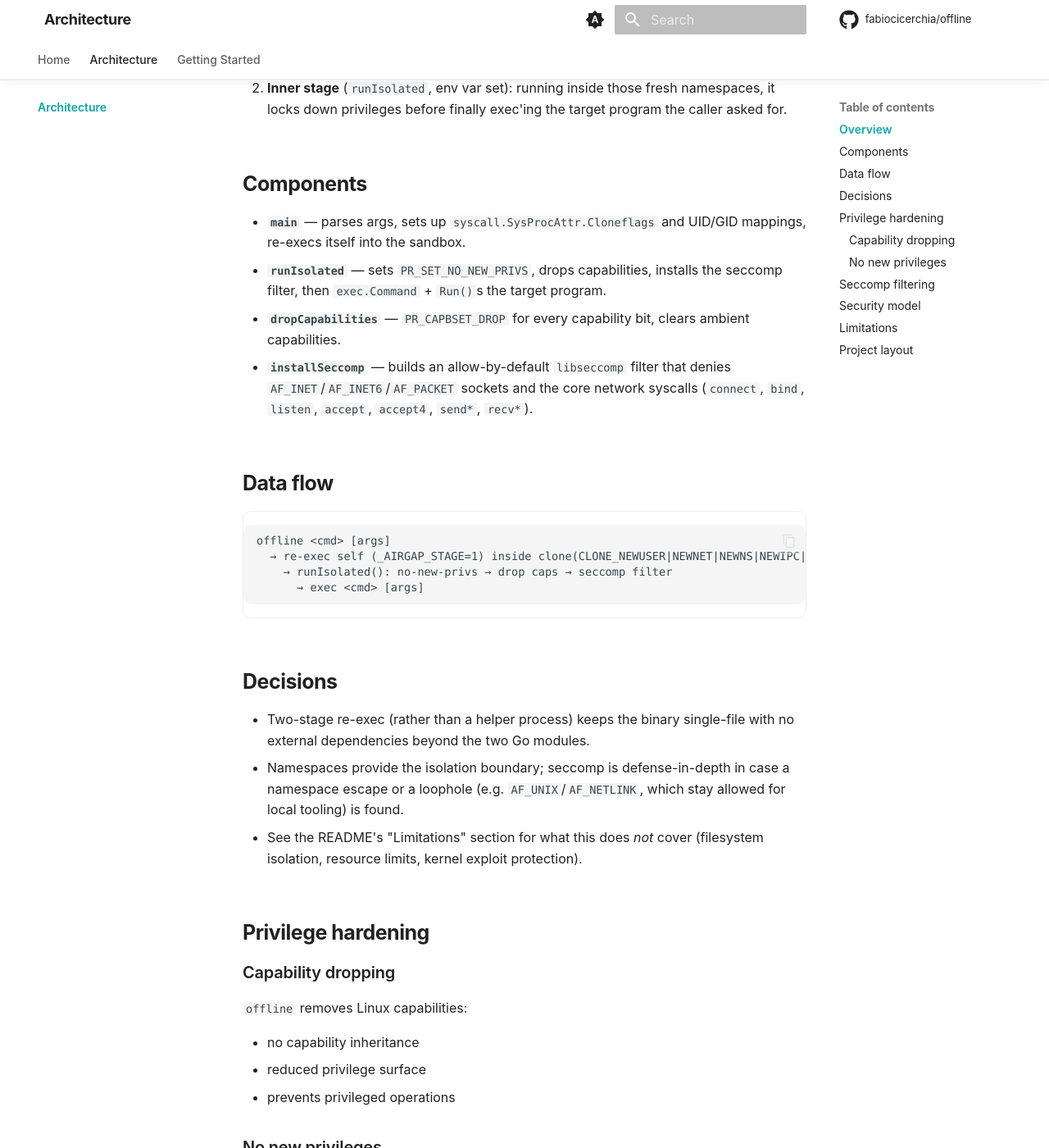
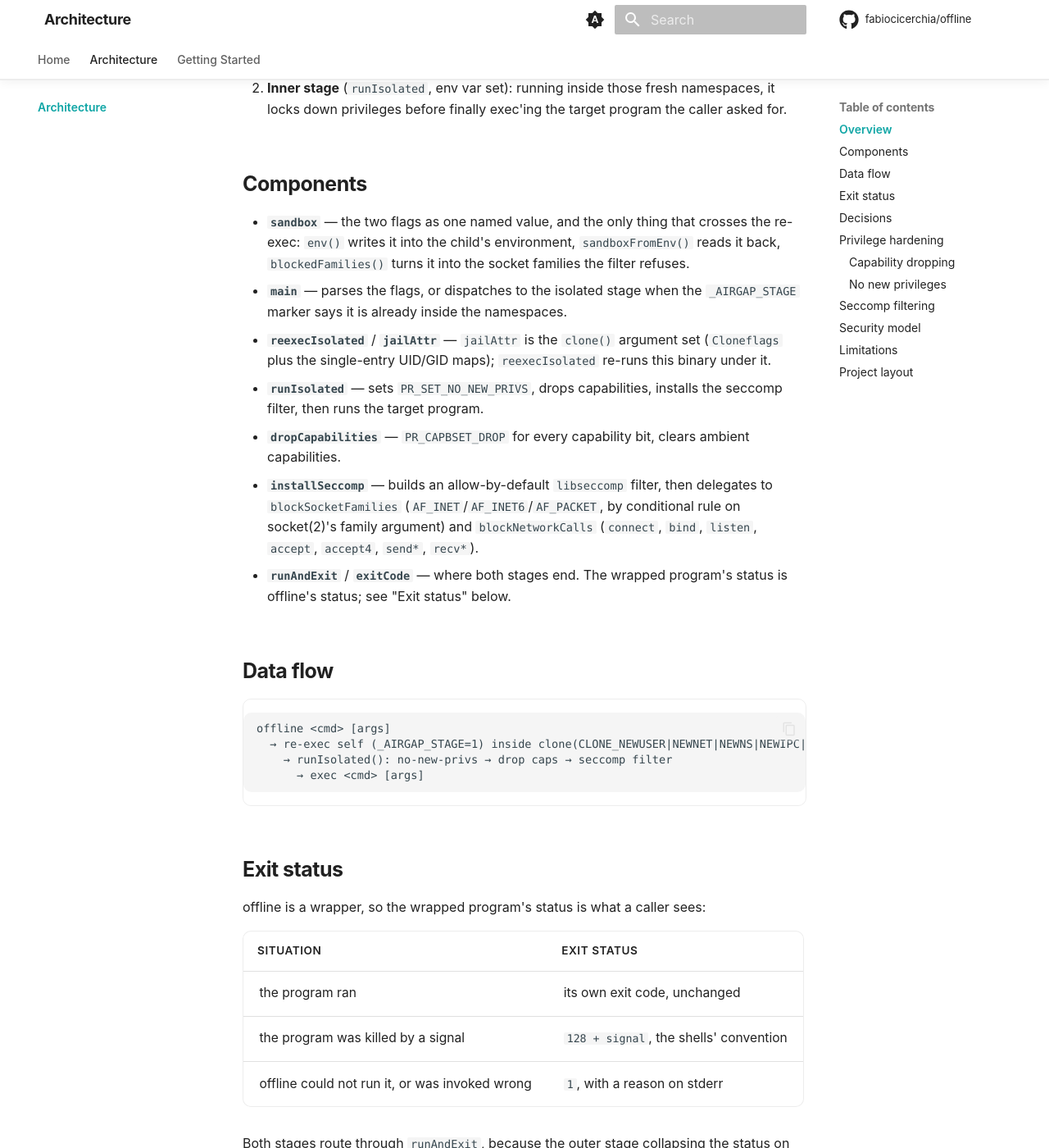
Before and after one commit to fabiocicerchia/offline, an MkDocs documentation site: the page built from docs/architecture.md, in a window 1280 px wide and 1400 px high, scrolled down 418 px. Shown: the whole window at 82% size. Built offline with MkDocs 1.6.1 and Material for MkDocs 9.7.7, drawn with Linux system fonts in a browser that asks for light colours; comment, search, counter and statistics services are not loaded; some of the changed text lies outside the part shown.

Commit message:
docs: stop claiming a PID namespace, and record the exit-status change
--help listed "mount, PID, IPC and UTS namespaces". CLONE_NEWPID was
dropped in 1.1.1 and the help was never updated, so the tool has been
overstating what it isolates -- the README already had the correct list.

README and docs/architecture.md pick up the exit-status contract and the
new function layout; CLAUDE.md notes the test file.

Co-Authored-By: Claude Opus 5 (1M context) <noreply@anthropic.com>
Claude-Session: https://claude.ai/code/session_01Tha163bWEK8LNo4sBYw1q8

````diff
--- a/docs/architecture.md
+++ b/docs/architecture.md
@@ -18,16 +18,25 @@ env var:
 
 ## Components
 
-- **`main`** — parses args, sets up `syscall.SysProcAttr.Cloneflags` and
-  UID/GID mappings, re-execs itself into the sandbox.
+- **`sandbox`** — the two flags as one named value, and the only thing that
+  crosses the re-exec: `env()` writes it into the child's environment,
+  `sandboxFromEnv()` reads it back, `blockedFamilies()` turns it into the
+  socket families the filter refuses.
+- **`main`** — parses the flags, or dispatches to the isolated stage when the
+  `_AIRGAP_STAGE` marker says it is already inside the namespaces.
+- **`reexecIsolated`** / **`jailAttr`** — `jailAttr` is the `clone()` argument
+  set (`Cloneflags` plus the single-entry UID/GID maps); `reexecIsolated`
+  re-runs this binary under it.
 - **`runIsolated`** — sets `PR_SET_NO_NEW_PRIVS`, drops capabilities, installs
-  the seccomp filter, then `exec.Command` + `Run()`s the target program.
+  the seccomp filter, then runs the target program.
 - **`dropCapabilities`** — `PR_CAPBSET_DROP` for every capability bit, clears
   ambient capabilities.
-- **`installSeccomp`** — builds an allow-by-default `libseccomp` filter that
-  denies `AF_INET`/`AF_INET6`/`AF_PACKET` sockets and the core network
-  syscalls (`connect`, `bind`, `listen`, `accept`, `accept4`, `send*`,
-  `recv*`).
+- **`installSeccomp`** — builds an allow-by-default `libseccomp` filter, then
+  delegates to `blockSocketFamilies` (`AF_INET`/`AF_INET6`/`AF_PACKET`,
+  by conditional rule on socket(2)'s family argument) and `blockNetworkCalls`
+  (`connect`, `bind`, `listen`, `accept`, `accept4`, `send*`, `recv*`).
+- **`runAndExit`** / **`exitCode`** — where both stages end. The wrapped
+  program's status is offline's status; see "Exit status" below.
 
 ## Data flow
 
@@ -37,6 +46,21 @@ offline <cmd> [args]
     → runIsolated(): no-new-privs → drop caps → seccomp filter
       → exec <cmd> [args]
 ```
+
+## Exit status
+
+offline is a wrapper, so the wrapped program's status is what a caller sees:
+
+| Situation | Exit status |
+|---|---|
+| the program ran | its own exit code, unchanged |
+| the program was killed by a signal | `128 + signal`, the shells' convention |
+| offline could not run it, or was invoked wrong | `1`, with a reason on stderr |
+
+Both stages route through `runAndExit`, because the outer stage collapsing the
+status on the way back out would undo the inner stage's passthrough. Nothing is
+written to stderr for a program that ran and failed — that is its own business,
+and a wrapper adding a line to it would corrupt the program's output.
 
 ## Decisions
 
@@ -127,6 +151,7 @@ AppArmor/SELinux policies, or seccomp allowlist mode.
 
 ```
 offline.go       the sandbox wrapper (single file, package main)
+offline_test.go  pins the socket-family policy and the exit-status passthrough
 docs/            mkdocs documentation + GitHub Pages landing page (docs/index.html)
 examples/        runnable examples
 .github/         CI workflows, issue/PR templates, dependabot
````
Also changed, not shown: CHANGELOG.md (+11 -0 lines), CLAUDE.md (+3 -1 lines), README.md (+7 -5 lines), 1 other file.
